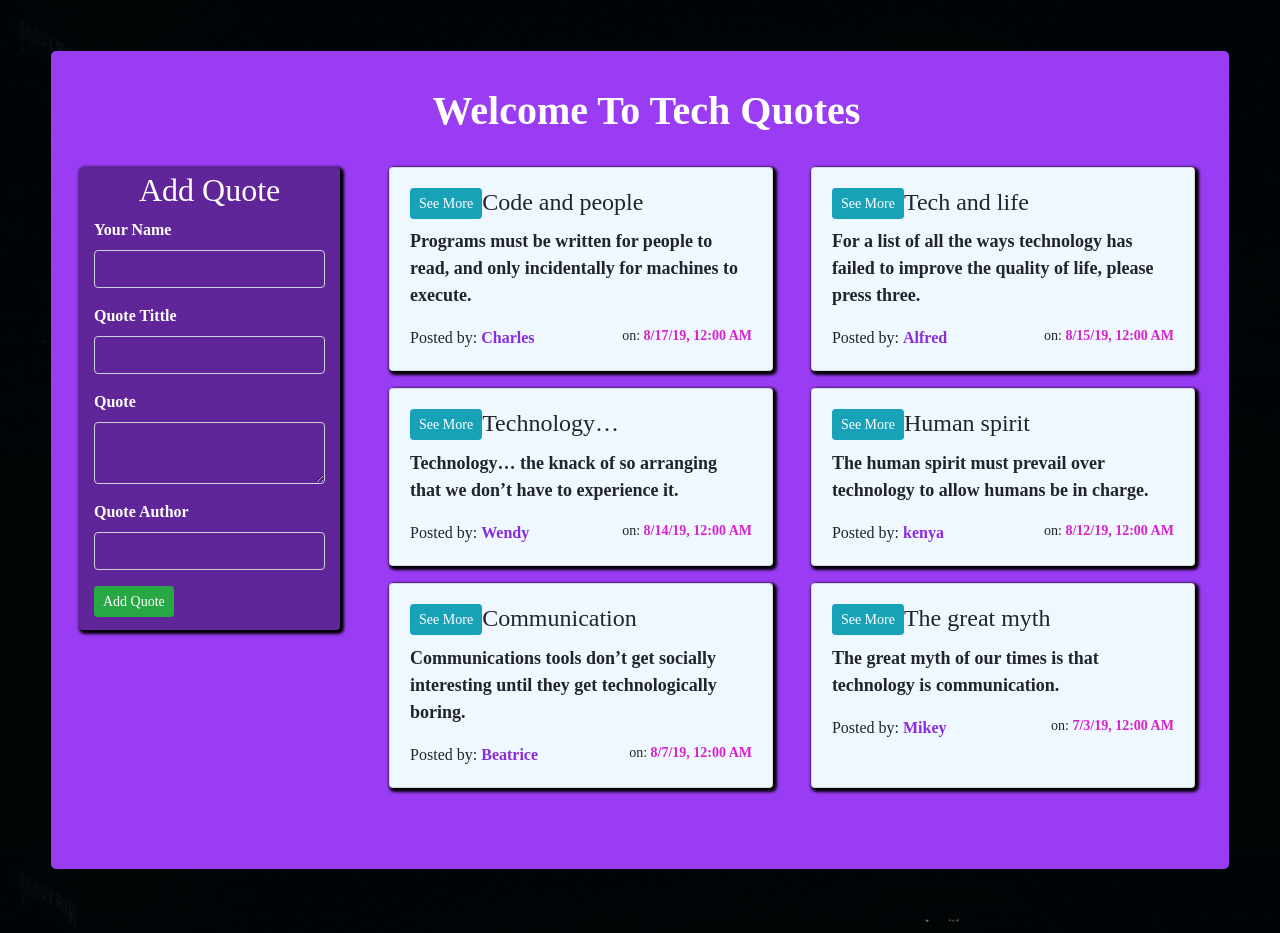
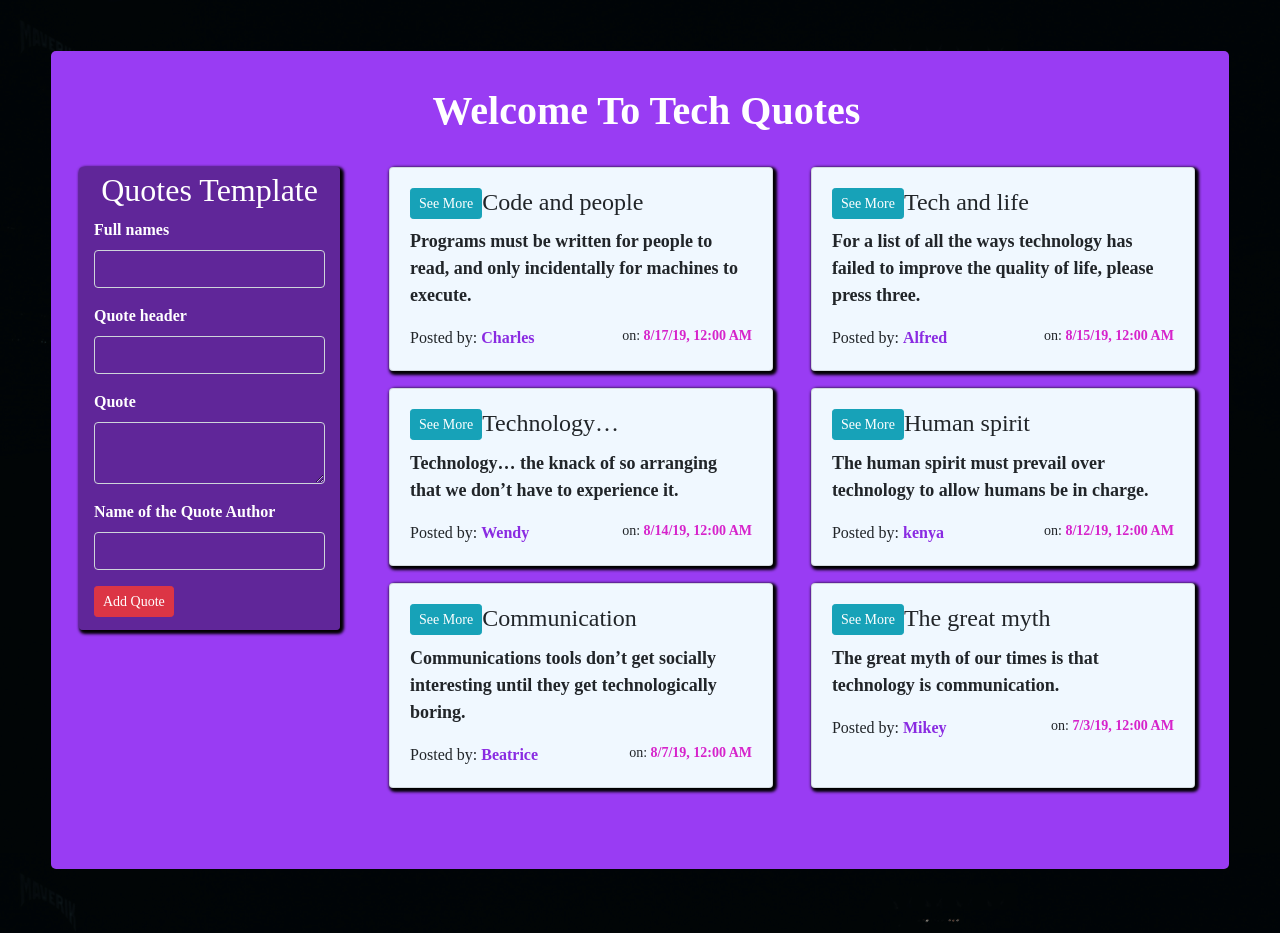
Before and after one commit to brianmuganda/quotes_vote_app, an Angular app: page / in a window 1280 px wide. Built offline with nearby package versions, Linux system fonts and the light colour scheme; a web font is replaced by a local one; what @sweetalert2/ngx-sweetalert2 would draw is missing.

Commit message:
add tittles on form

```diff
--- a/src/app/quotes-form/quotes-form.component.html
+++ b/src/app/quotes-form/quotes-form.component.html
@@ -1,9 +1,9 @@
 <div class="container-fluid">
-  <h2 class="heading">Add Quote</h2>
+  <h2 class="heading">Quotes Template</h2>
   <!-- <hr> -->
   <form (ngSubmit)='addQuote() ;quotesForm.resetForm({})' #quotesForm='ngForm'>
       <div class="form-group">
-        <label for="name">Your Name</label>
+        <label for="name">Full names</label>
         <input type="text" required class="form-control" id="name" [(ngModel)]="quoted.name" name="name" #name='ngModel' minlength="3">
         <div *ngIf="name.invalid && name.dirty" class="alert alert-danger">
           <div *ngIf="name.errors.required">
@@ -15,7 +15,7 @@
         </div>
       </div>
       <div class="form-group">
-        <label for="name">Quote Tittle</label>
+        <label for="name">Quote header</label>
         <input type="text" required class="form-control" id="title" [(ngModel)]="quoted.title" name="title" #title='ngModel'>
         <div *ngIf="title.invalid && title.dirty" class="alert alert-danger">
           <div *ngIf="title.errors.required">
@@ -33,7 +33,7 @@
         </div>
       </div>
       <div class="form-group">
-        <label for="name">Quote Author</label>
+        <label for="name">Name of the Quote Author</label>
         <input type="text" required class="form-control" id="author"[(ngModel)]="quoted.author" name="author" #author='ngModel'>
         <div *ngIf="title.invalid && title.dirty" class="alert alert-danger">
           <div *ngIf="title.errors.required">
@@ -41,6 +41,6 @@
           </div>
         </div>
       </div>
-      <button type="submit" class="btn btn-sm btn-success">Add Quote</button>
+      <button type="submit" class="btn btn-sm btn-danger">Add Quote</button>
   </form>
 </div>
```
